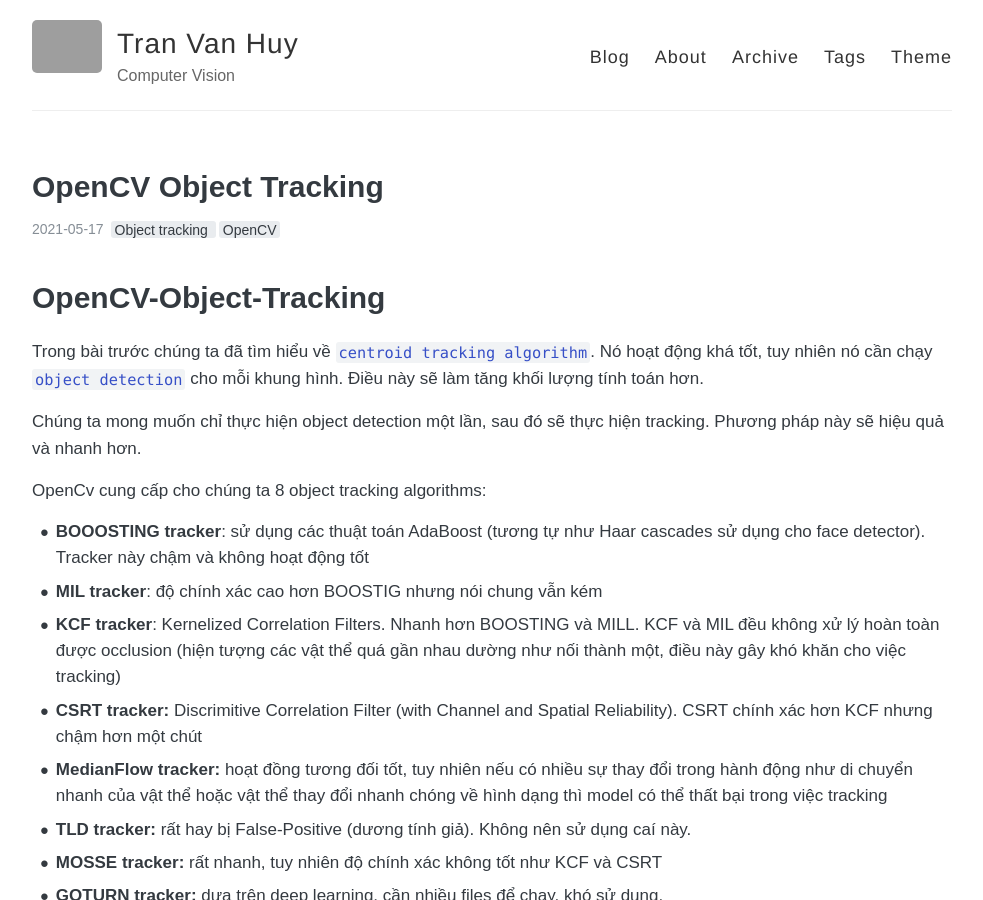
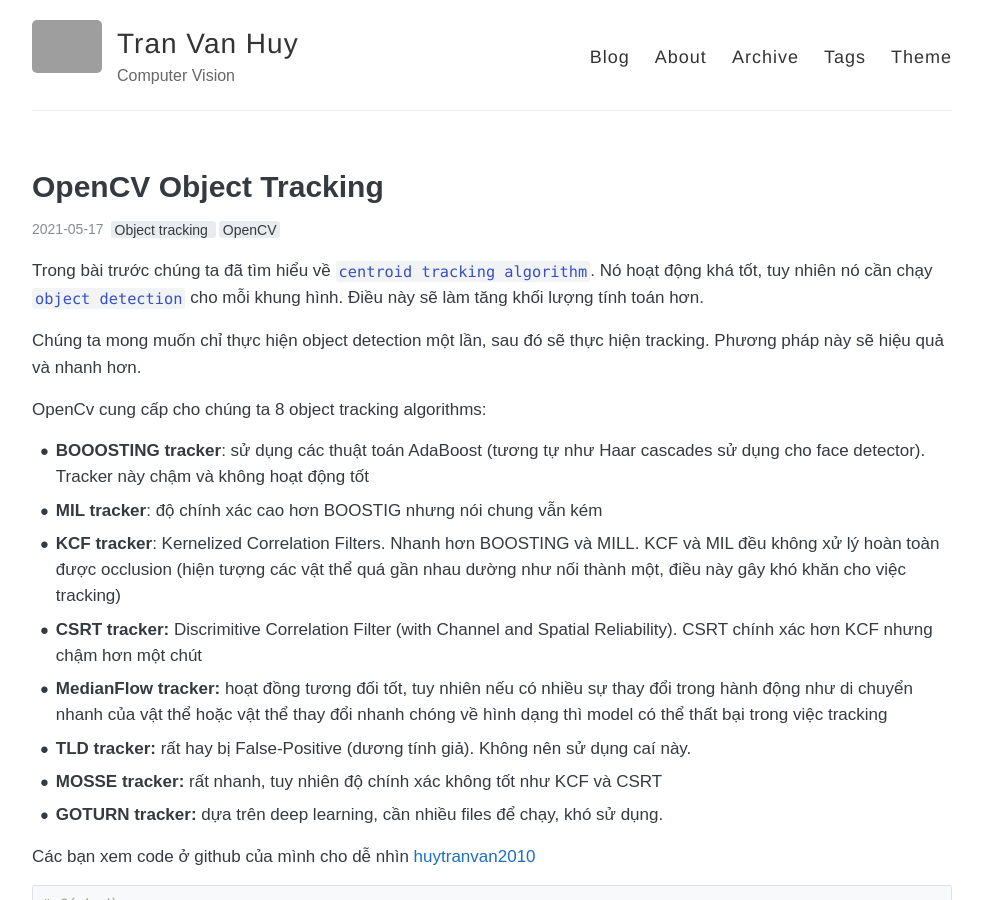
Before and after one commit to huytranvan2010/huytranvan2010.github.io, a Jekyll site: the page built from _posts/2021-05-17-OpenCV-Object_Tracking.md, in a window 1280 px wide and 900 px high. Shown: the whole window, without its empty margins (148-1131 px from the left). Built offline with Jekyll 4.4.1, drawn with Linux system fonts in a browser that asks for light colours; grey boxes are pictures that could not be loaded.

Commit message:
Update 2021-05-17-OpenCV-Object_Tracking.md

```diff
--- a/_posts/2021-05-17-OpenCV-Object_Tracking.md
+++ b/_posts/2021-05-17-OpenCV-Object_Tracking.md
@@ -4,8 +4,6 @@
 tags: [Object tracking, OpenCV]
 comments: true
 ---
-
-# OpenCV-Object-Tracking
 
 Trong bài trước chúng ta đã tìm hiểu về `centroid tracking algorithm`. Nó hoạt động khá tốt, tuy nhiên nó cần chạy `object detection` cho mỗi khung hình. Điều này sẽ làm tăng khối lượng tính toán hơn.
 
```
